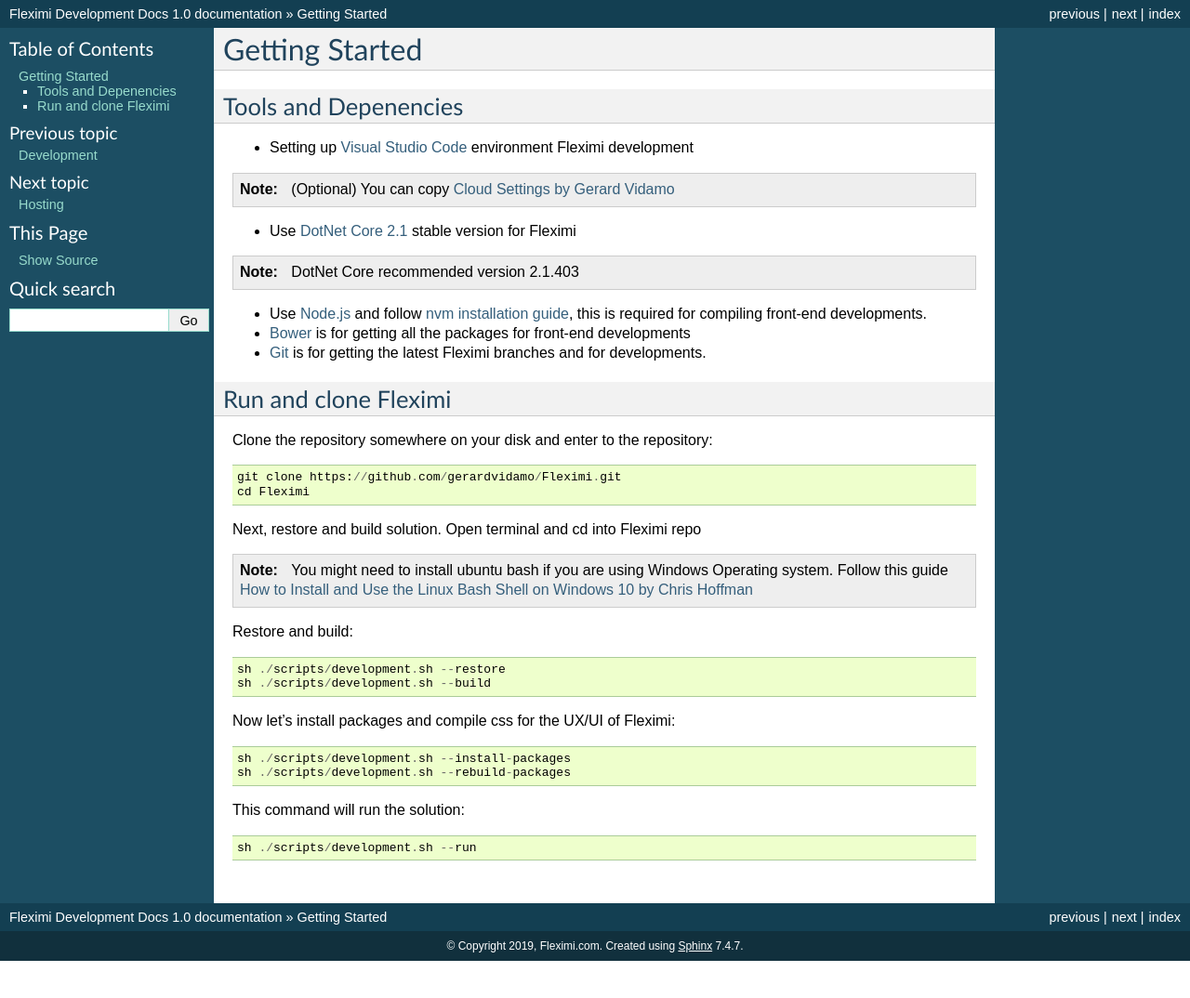
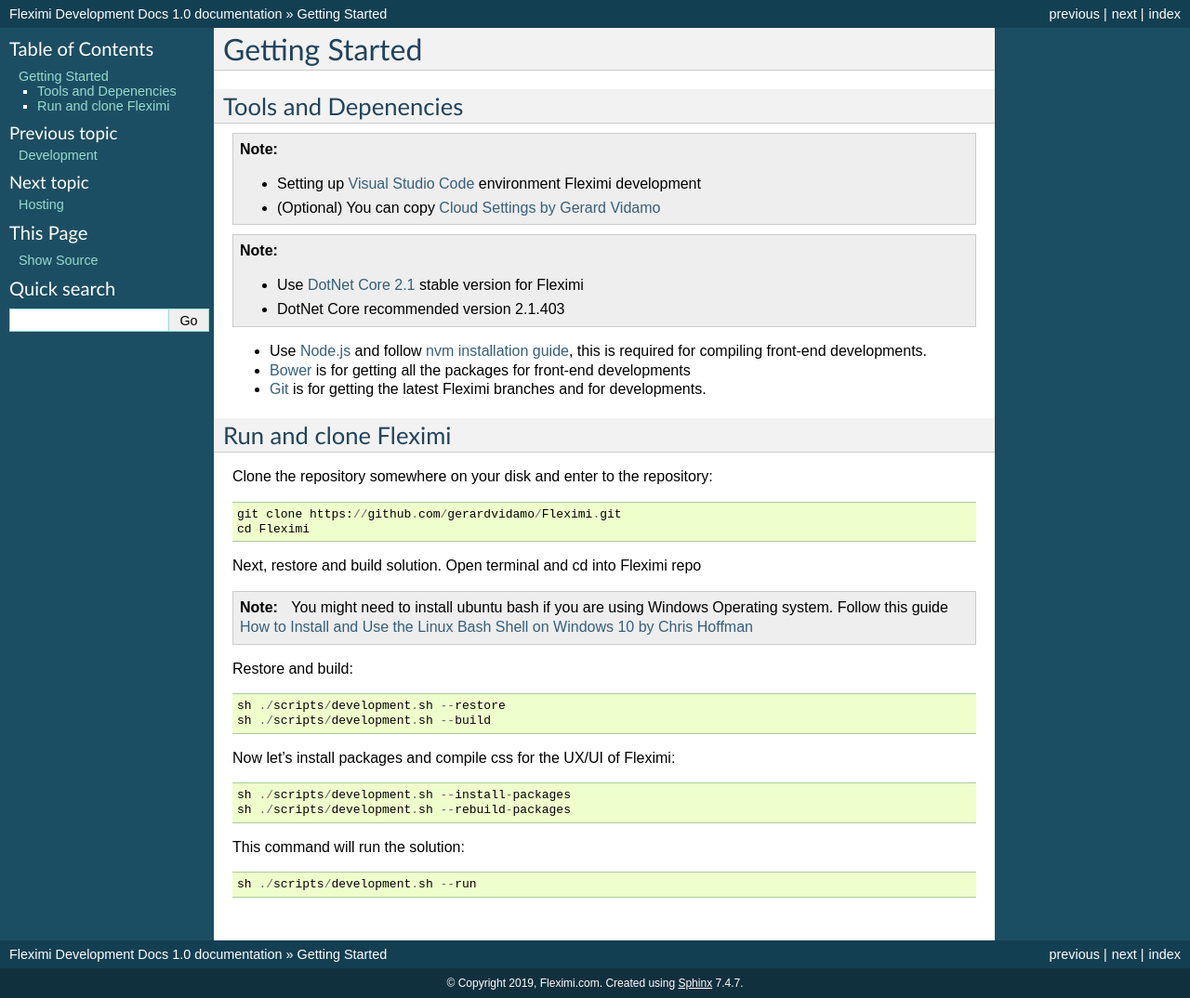
Before and after one commit to Fleximi/Fleximi-CMS, a Sphinx documentation site: the page built from docs/getting-started.rst, in a window 1280 px wide. Shown: the whole page at 93% size. Built offline with Sphinx 7.4.7, drawn with Linux system fonts in a browser that asks for light colours; before the commit the page ends 1034 px from its top, so only the background shows below that.

Commit message:
Initial commit

```diff
--- a/docs/getting-started.rst
+++ b/docs/getting-started.rst
@@ -3,16 +3,14 @@
 
 Tools and Depenencies
 ---------------------
+.. note::
+    * Setting up `Visual Studio Code <https://code.visualstudio.com/>`_ environment Fleximi development
+    * (Optional) You can copy `Cloud Settings by Gerard Vidamo <https://gist.github.com/gerardvidamo/40ce95df4022acb2bd0e7ae8ffbd017d>`_
 
-* Setting up `Visual Studio Code <https://code.visualstudio.com/>`_ environment Fleximi development
 
 .. note::
-    (Optional) You can copy `Cloud Settings by Gerard Vidamo <https://gist.github.com/gerardvidamo/40ce95df4022acb2bd0e7ae8ffbd017d>`_
-
-* Use `DotNet Core 2.1 <https://dotnet.microsoft.com/download/dotnet-core/2.1>`_ stable version for Fleximi
-
-.. note::
-    DotNet Core recommended version 2.1.403
+    * Use `DotNet Core 2.1 <https://dotnet.microsoft.com/download/dotnet-core/2.1>`_ stable version for Fleximi
+    * DotNet Core recommended version 2.1.403
 
 - Use `Node.js <https://nodejs.org/en/>`_  and follow `nvm installation guide <https://nodesource.com/blog/installing-node-js-tutorial-using-nvm-on-mac-os-x-and-ubuntu/>`_, this is required for compiling front-end developments.
 - `Bower <https://bower.io/>`_ is for getting all the packages for front-end developments
```
